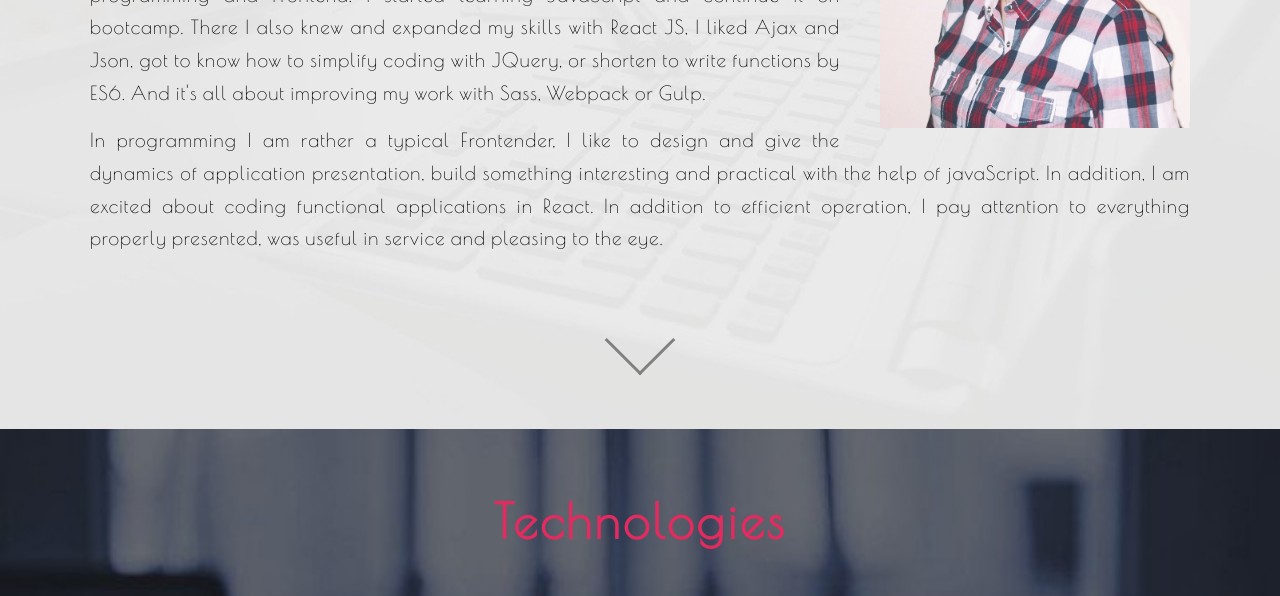
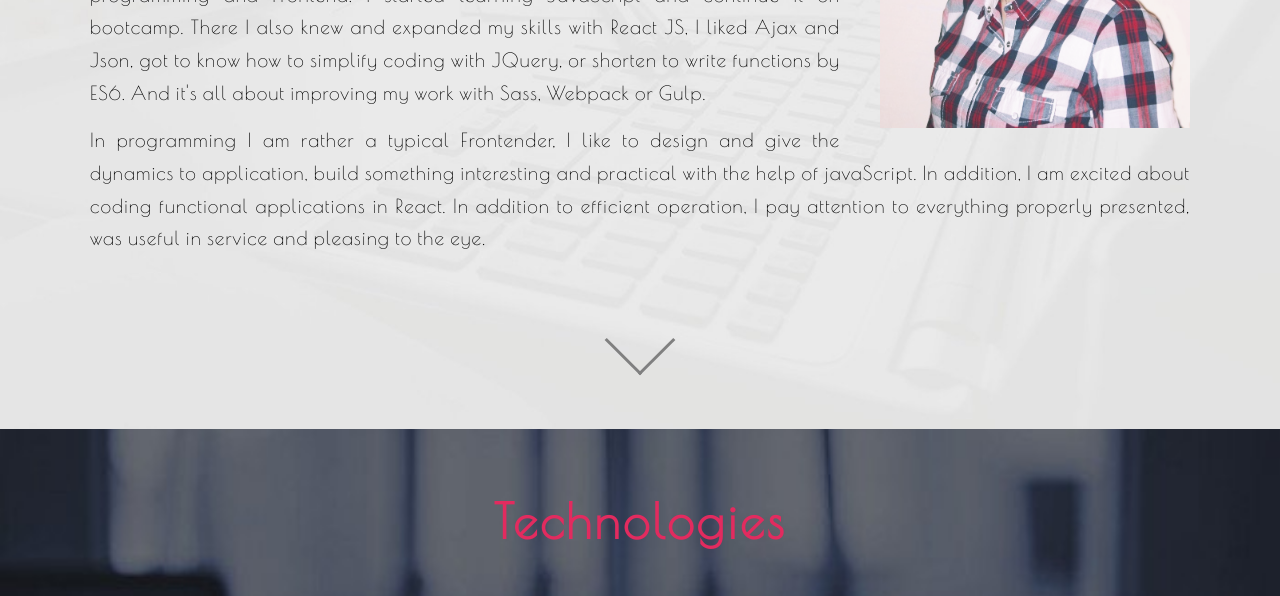
Before and after one commit to nephente1/Website, a React app: page index.html in a window 1280 px wide. Shown: the part 1200-1796 px from the top of the page. Built offline with nearby package versions, Linux system fonts and the light colour scheme.

Commit message:
retriggered

```diff
--- a/index.html
+++ b/index.html
@@ -65,7 +65,7 @@
   <div class="container">
        <p><img src="images/myPhoto.png" style="float:right; margin-left: 40px;"/>Hello! I'm a Junior Frontend Developer. Recently I've finished programming bootcamp => <span>"JavaScript Developer: React"</span> on CodersLab school. However, HTML, CSS and the IT industry, I have been dealing with a few years. Working with designing, building from the very beginning + running and administration CMS-based websites such as Joomla or Wordpress.</p>
        <p>In my professional carreer I decided to go one step further, slipping into programming and Frontend. I started learning JavaScript and continue it on bootcamp. There I also knew and expanded my skills with React JS, I liked Ajax and Json, got to know how to simplify coding with JQuery, or shorten to write functions by ES6. And it's all about improving my work with Sass, Webpack or Gulp.</p>
-       <p>In programming I am rather a typical Frontender, I like to design and give the dynamics of application presentation, build something interesting and practical with the help of javaScript. In addition, I am excited about coding functional applications in React. In addition to efficient operation, I pay attention to everything properly presented, was useful in service and pleasing to the eye.</p>
+       <p>In programming I am rather a typical Frontender, I like to design and give the dynamics to application, build something interesting and practical with the help of javaScript. In addition, I am excited about coding functional applications in React. In addition to efficient operation, I pay attention to everything properly presented, was useful in service and pleasing to the eye.</p>
     </div>
     <a href="#pos2" id="scroll2"><div class="scrollDown"></div></a>
 
```
